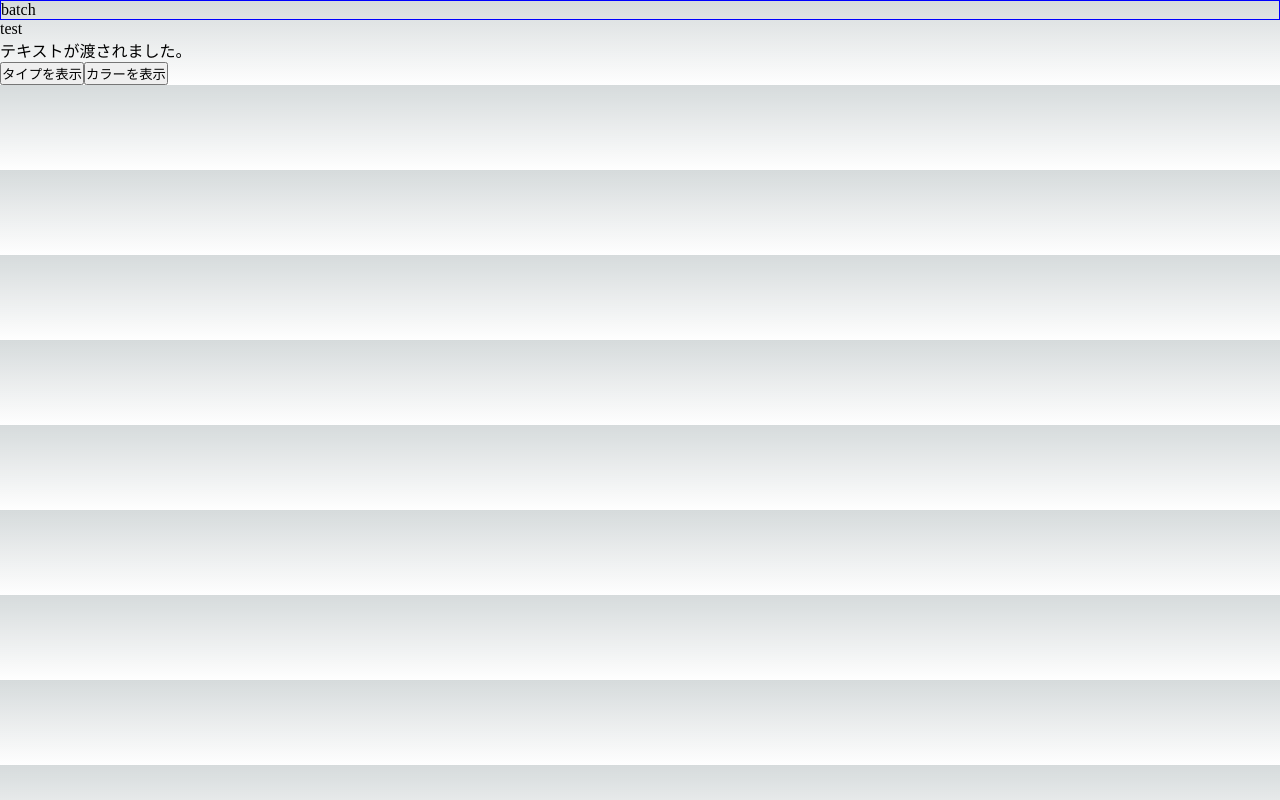
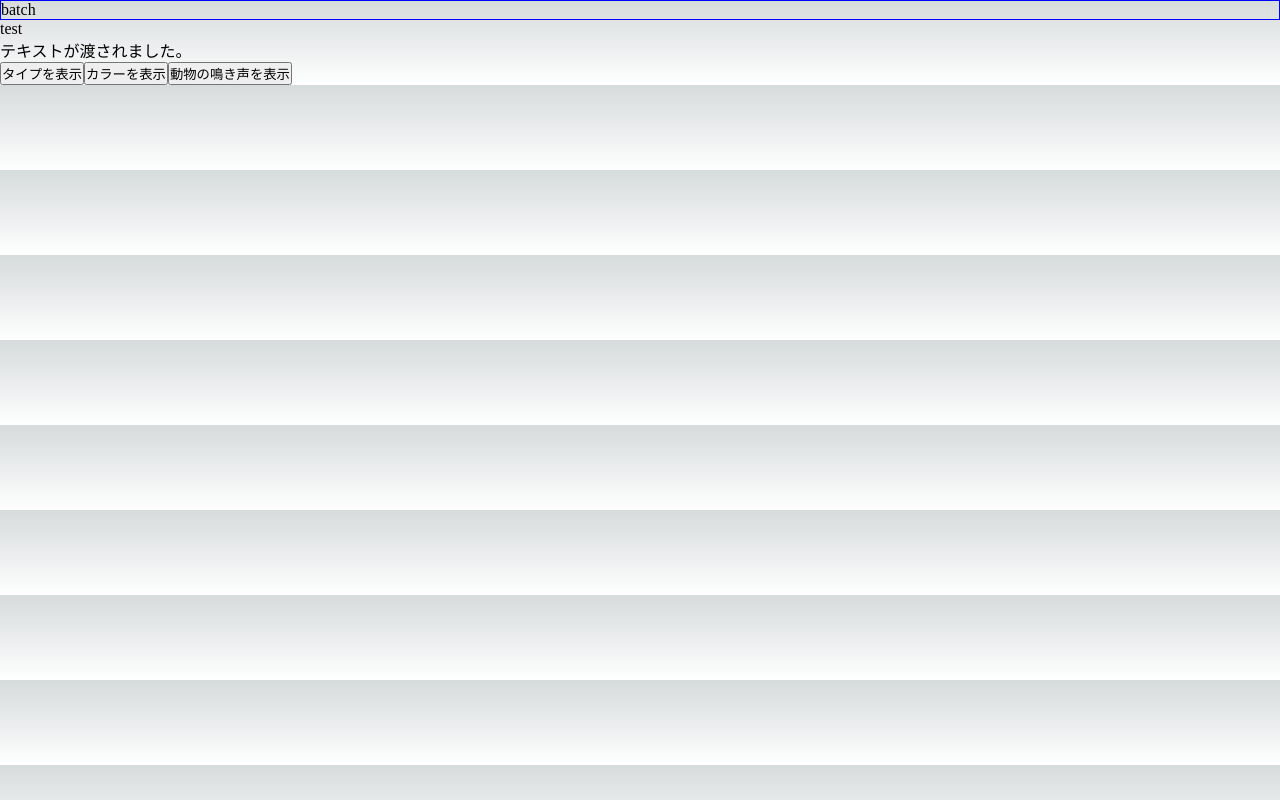
Before and after one commit to TakanoriOkawa/basic-next-typescript-lesson, a Next.js app: page / in a window 1280 px wide. Built offline with nearby package versions, Linux system fonts and the light colour scheme.

Commit message:
Mapped Typesでオブジェクトのプロパティを限定する

```diff
--- a/pages/components/TestLog.tsx
+++ b/pages/components/TestLog.tsx
@@ -1,4 +1,4 @@
-import { Colors } from "../utility/Test";
+import { AnimalObjType, Colors } from "../utility/Test";
 
 export const TestLog = () => {
   // TypeはUnionTypesで設定
@@ -26,10 +26,23 @@ export const TestLog = () => {
     console.log(Colors[key])
   }
 
+  const animals: AnimalObjType = {
+    // オブジェクトがcatかDogに限定される！
+    // オブジェクトの初期化などで値を限定させたい場合に有効。
+    "cat": "にゃー",
+    "dog": "ワン",
+  }
+
+  // 動物の鳴き声を表示
+  const showAnimalGreet = (key: keyof AnimalObjType) => {
+    console.log(animals[key])
+  }
+
   return (
     <>
       <button onClick={() => {showType("teriary")}} >タイプを表示</button>
       <button onClick={() => {showSetColors("a")}} >カラーを表示</button>
+      <button onClick={() => {showAnimalGreet("cat")}} >動物の鳴き声を表示</button>
     </>
   )
 }
```
Also changed, not shown: pages/utility/Test.ts (+12 -0 lines).
